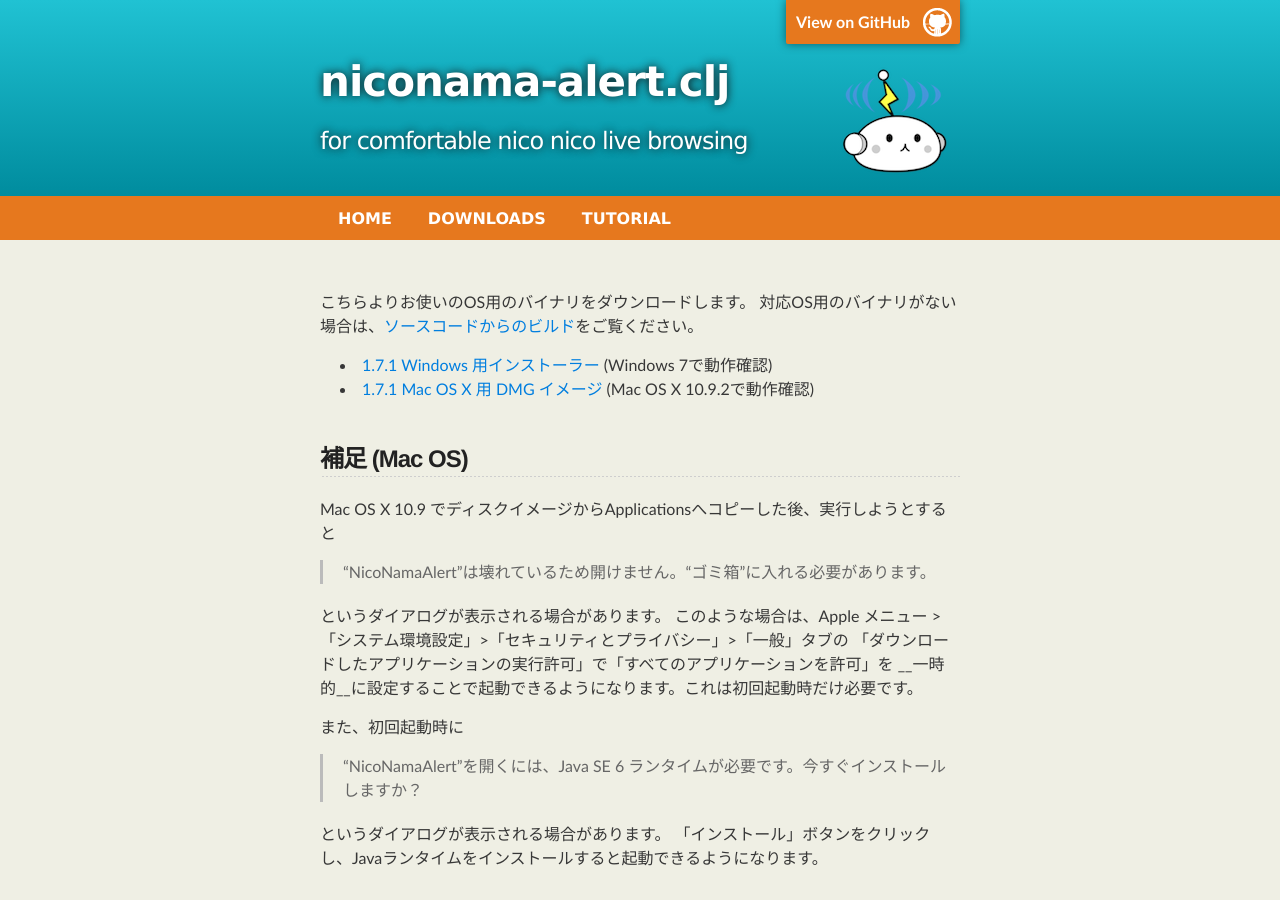
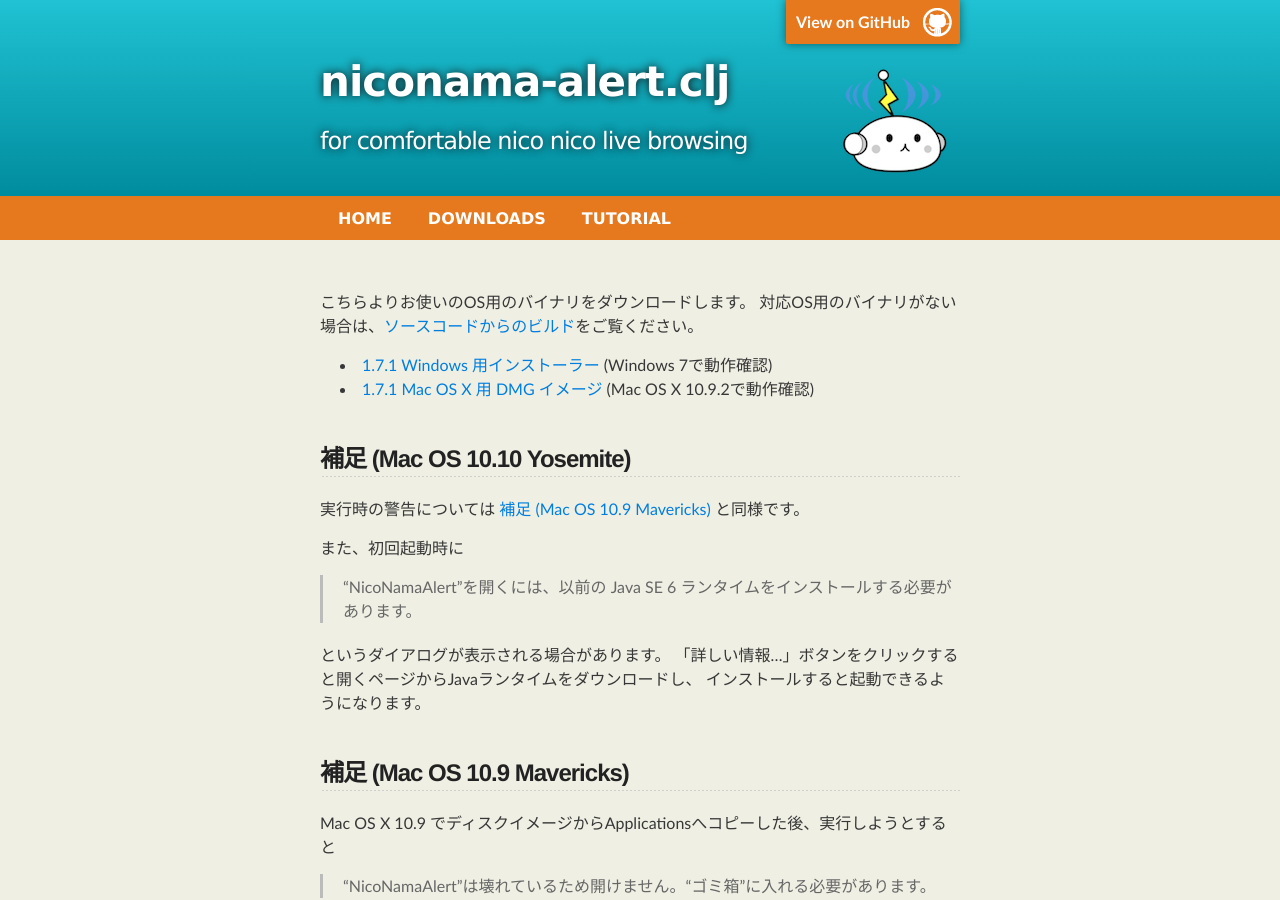
Before and after one commit to sgr/niconama-alert, a Jekyll site: the page built from downloads.md, in a window 1280 px wide and 900 px high. Built offline with Jekyll 4.4.1, drawn with Linux system fonts in a browser that asks for light colours; comment, search, counter and statistics services are not loaded.

Commit message:
Yosemite向け注意を追加

```diff
--- a/downloads.md
+++ b/downloads.md
@@ -9,8 +9,23 @@
 * [1.7.1 Windows 用インストーラー](https://docs.google.com/uc?export=download&id=0BwIJLE1B4O3mRWd0OUhOLUxBUW8) (Windows 7で動作確認)
 * [1.7.1 Mac OS X 用 DMG イメージ](https://docs.google.com/uc?export=download&id=0BwIJLE1B4O3mTmtqV0Nja0FkNzg) (Mac OS X 10.9.2で動作確認)
 
-補足 (Mac OS)
-==============
+
+補足 (Mac OS 10.10 Yosemite) {#notice_yosemite}
+===============================================
+
+実行時の警告については [補足 (Mac OS 10.9 Mavericks)](#notice_mavericks) と同様です。
+
+また、初回起動時に
+
+> “NicoNamaAlert”を開くには、以前の Java SE 6 ランタイムをインストールする必要があります。
+
+というダイアログが表示される場合があります。
+「詳しい情報...」ボタンをクリックすると開くページからJavaランタイムをダウンロードし、
+インストールすると起動できるようになります。
+
+
+補足 (Mac OS 10.9 Mavericks) {#notice_mavericks}
+================================================
 
 Mac OS X 10.9 でディスクイメージからApplicationsへコピーした後、実行しようとすると
 
@@ -30,7 +45,7 @@
 
 
 ソースコードからのビルド {#howtobuild}
-=====================================
+======================================
 
 Windows や Mac OS 以外のOSでも、ソースコードをダウンロードしビルドすることが可能です。
 ビルドには [JDK](http://www.oracle.com/technetwork/java/javase/downloads/index.html) と
```
